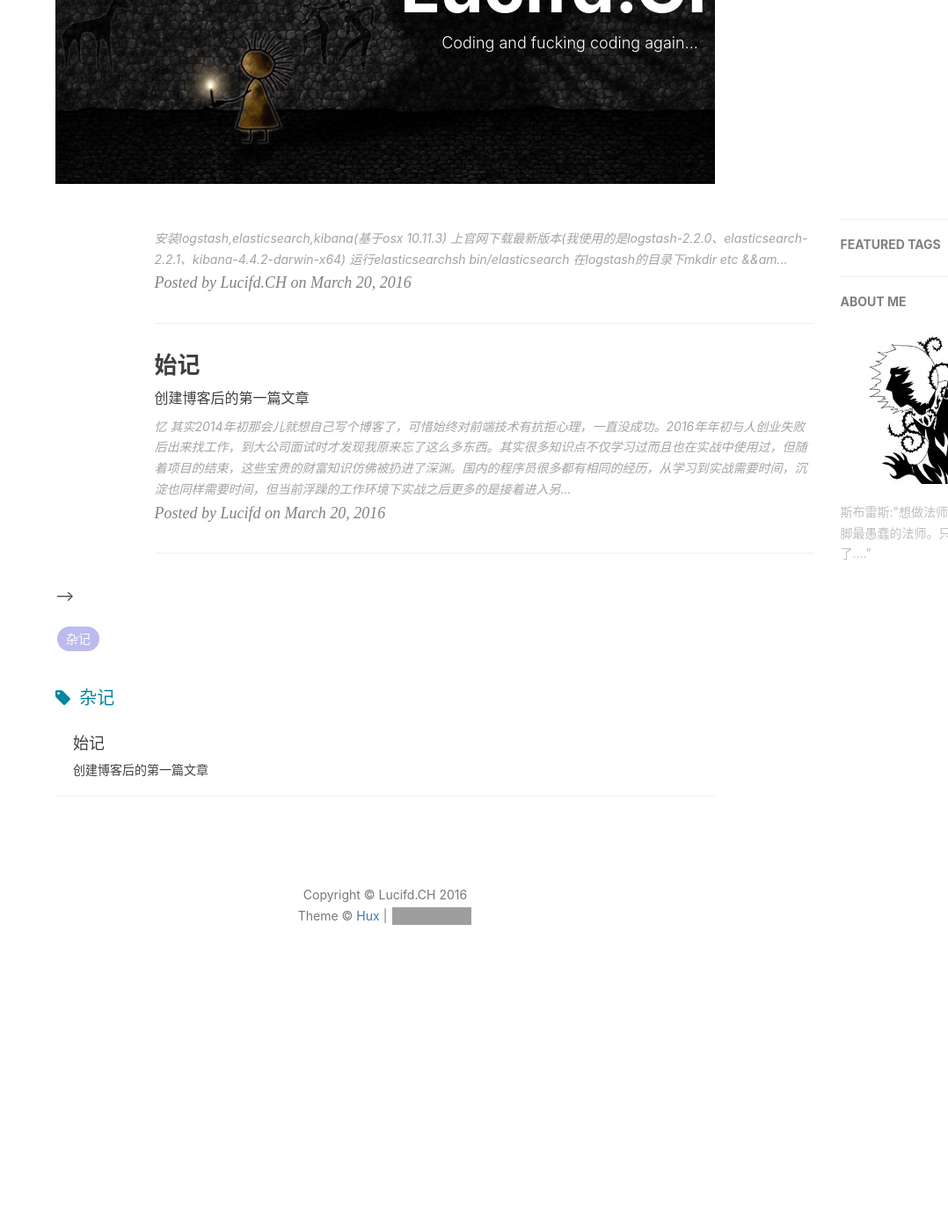
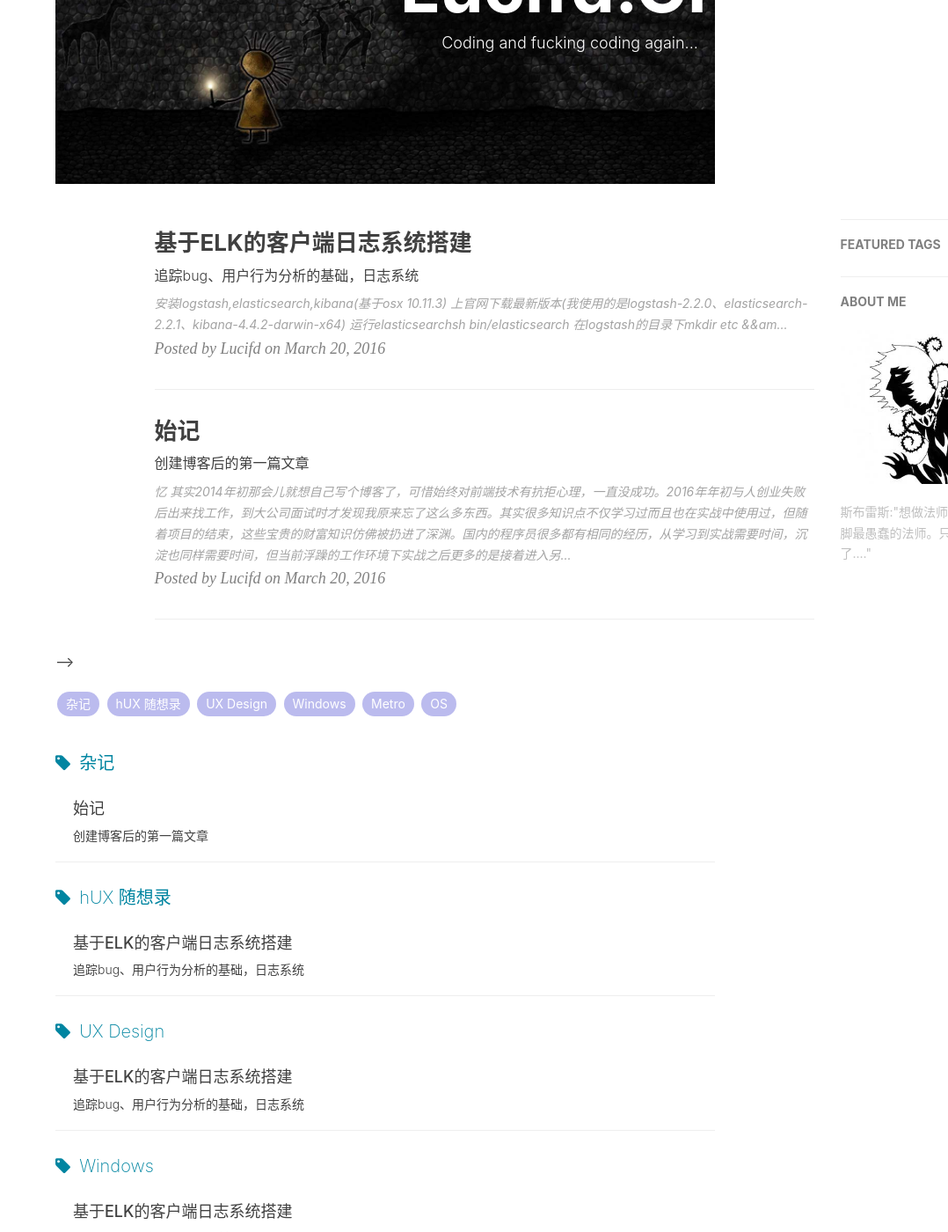
Before and after one commit to dashen19930328/lucifdch.github.io, a Jekyll site: the page built from tags.html, in a window 1280 px wide and 1400 px high, scrolled down 437 px. Shown: the whole window at 88% size, without its empty margins (202-1280 px from the left). Built offline with Jekyll 4.4.1, drawn with Linux system fonts in a browser that asks for light colours; nearby versions of some CDN libraries; comment, search, counter and statistics services are not loaded; before the commit the page ends 1582 px from its top, so only the background shows below that; some of the changed text lies outside the part shown; grey boxes are pictures that could not be loaded.

Commit message:
no message

```diff
--- a/_posts/2016-03-20-log-system.md
+++ b/_posts/2016-03-20-log-system.md
@@ -6,8 +6,11 @@
 author:     "Lucifd"
 header-img: "img/header-post/2016-03-20-01.jpg"
 tags:
-	- Android
-	- ELK
+    - hUX 随想录
+    - UX Design
+    - Windows
+    - Metro
+    - OS
 ---
 
 ## 安装logstash,elasticsearch,kibana(基于osx 10.11.3)
```
